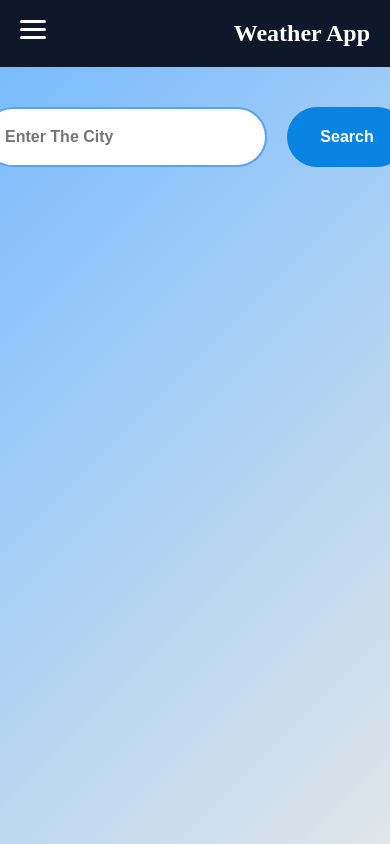
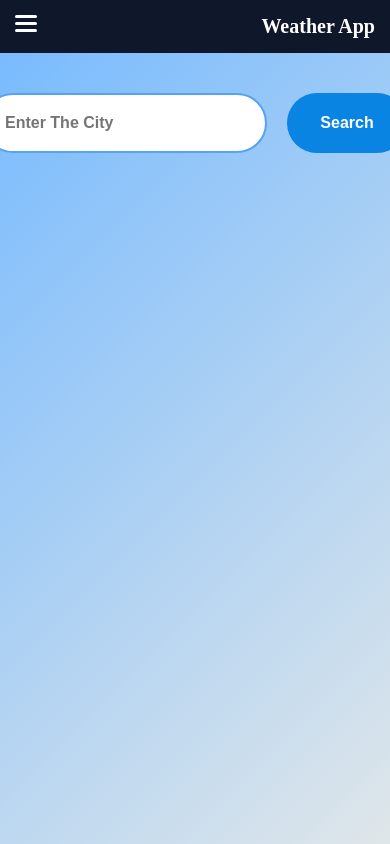
Before and after one commit to TCYokesh/weather-app, a React (Vite) app: page / in a window 390 px wide. Built offline with nearby package versions, Linux system fonts and the light colour scheme.

Commit message:
mobile view edited

```diff
--- a/src/App.css
+++ b/src/App.css
@@ -228,3 +228,22 @@ hr {
 	margin-top: 20px;
 	font-weight: bold;
 }
+
+@media (max-width: 600px) {
+	.header {
+		padding: 15px;
+	}
+
+	.header h1 {
+		font-size: 20px;
+	}
+
+	.header .bar {
+		width: 22px;
+		height: 3px;
+	}
+
+	.header nav {
+		gap: 4px;
+	}
+}
```
